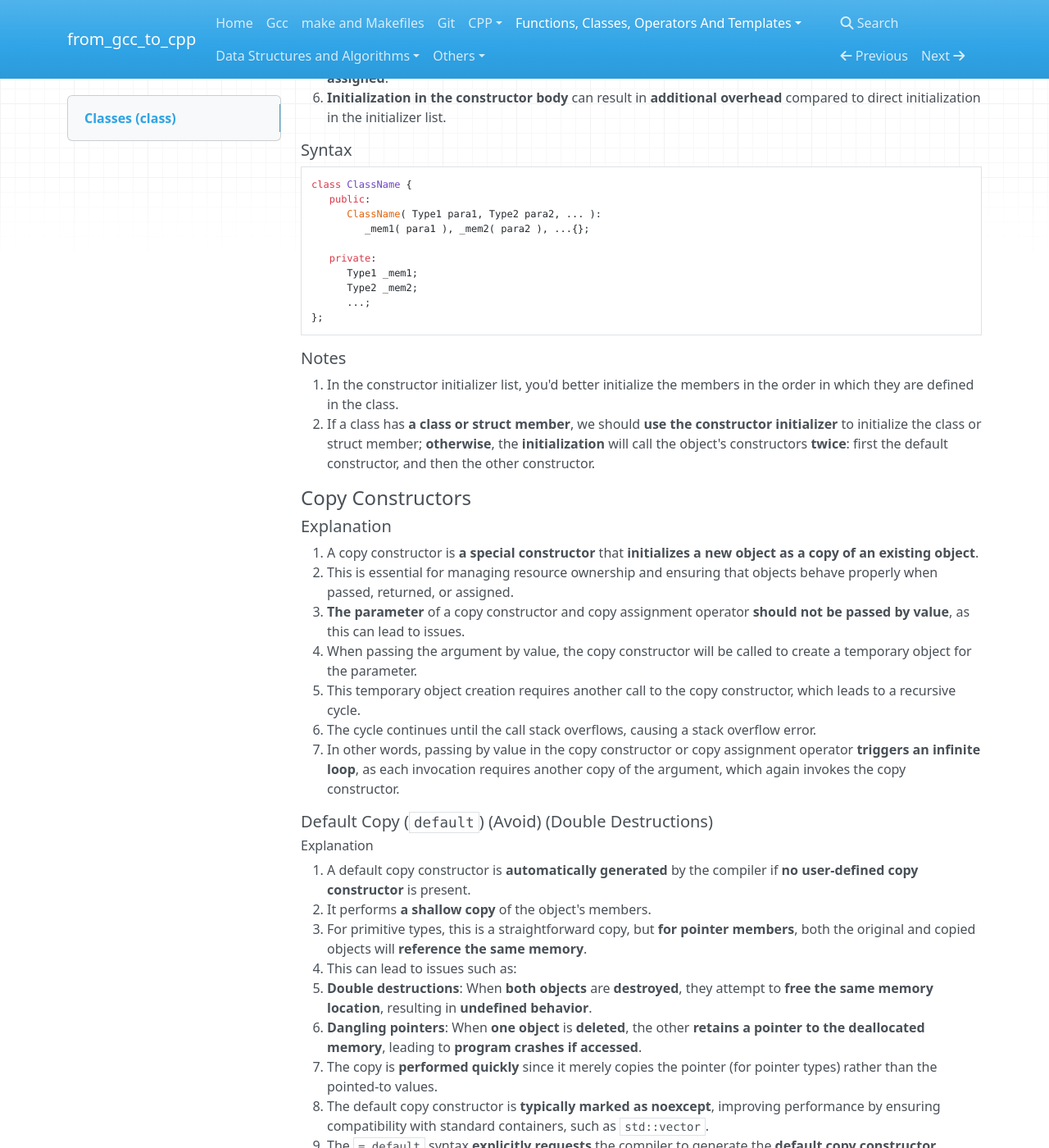
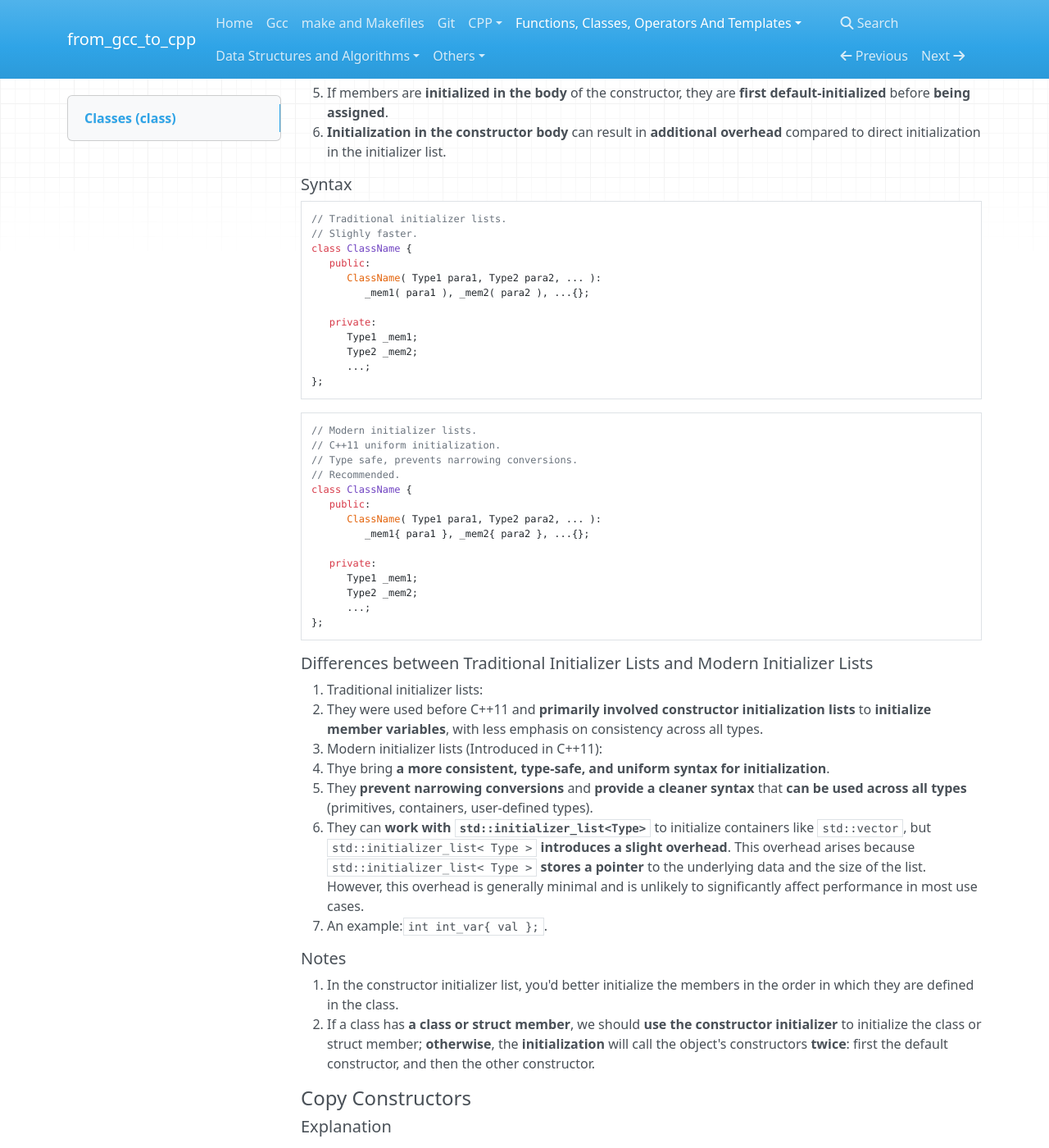
Before and after one commit to 0BananaBig0/from_gcc_to_cpp, an MkDocs documentation site: the page built from docs/Classes.md, in a window 1280 px wide and 1400 px high, scrolled down 13726 px. Shown: the whole window at 82% size. Built offline with MkDocs 1.6.1, drawn with Linux system fonts in a browser that asks for light colours; nearby versions of some CDN libraries; some of the changed text lies outside the part shown.

Commit message:
supplement and correction

````diff
--- a/docs/Classes.md
+++ b/docs/Classes.md
@@ -61,6 +61,7 @@
     - [Constructor Initializer Lists](#constructor-initializer-lists)
       - [Explanation](#explanation-12)
       - [Syntax](#syntax-11)
+      - [Differences between Traditional Initializer Lists and Modern Initializer Lists](#differences-between-traditional-initializer-lists-and-modern-initializer-lists)
       - [Notes](#notes-1)
     - [Copy Constructors](#copy-constructors)
       - [Explanation](#explanation-13)
@@ -261,7 +262,8 @@ ClassName obj_name{ };
 ```
 
 ```CPP
-// Aggregate initialization.
+// Without related parameterized constructors and all members are public, aggregate initialization.
+// With related parameterized constructors, parameterized constructor or uniform initialization or brace initialization.
 ClassName obj_name = { para_list };
 ```
 
@@ -712,6 +714,8 @@ class ClassName {
 ##### Syntax
 
 ```CPP
+// Traditional initializer lists.
+// Slighly faster.
 class ClassName {
    public:
       ClassName( Type1 para1, Type2 para2, ... ):
@@ -723,6 +727,39 @@ class ClassName {
       ...;
 };
 ```
+
+```CPP
+// Modern initializer lists.
+// C++11 uniform initialization.
+// Type safe, prevents narrowing conversions.
+// Recommended.
+class ClassName {
+   public:
+      ClassName( Type1 para1, Type2 para2, ... ):
+         _mem1{ para1 }, _mem2{ para2 }, ...{};
+
+   private:
+      Type1 _mem1;
+      Type2 _mem2;
+      ...;
+};
+```
+
+##### Differences between Traditional Initializer Lists and Modern Initializer Lists
+
+1. Traditional initializer lists:
+   - They were used before C++11 and **primarily involved constructor initialization lists** to
+     **initialize member variables**, with less emphasis on consistency across all types.
+2. Modern initializer lists (Introduced in C++11):
+   - Thye bring **a more consistent, type-safe, and uniform syntax for initialization**.
+   - They **prevent narrowing conversions** and **provide a cleaner syntax** that **can be used
+     across all types** (primitives, containers, user-defined types).
+   - They can **work with `std::initializer_list<Type>`** to initialize containers like
+     `std::vector`, but `std::initializer_list< Type >` **introduces a slight overhead**. This
+     overhead arises because `std::initializer_list< Type >` **stores a pointer** to the underlying
+     data and the size of the list. However, this overhead is generally minimal and is unlikely to
+     significantly affect performance in most use cases.
+   - An example:`int int_var{ val };`.
 
 ##### Notes
 
````
Also changed, not shown: README.md (+4 -0 lines), docs/CPPPerface.md (+2 -0 lines), docs/Functions.md (+22 -0 lines), docs/MacrosAndPragma.md (+2 -0 lines).
